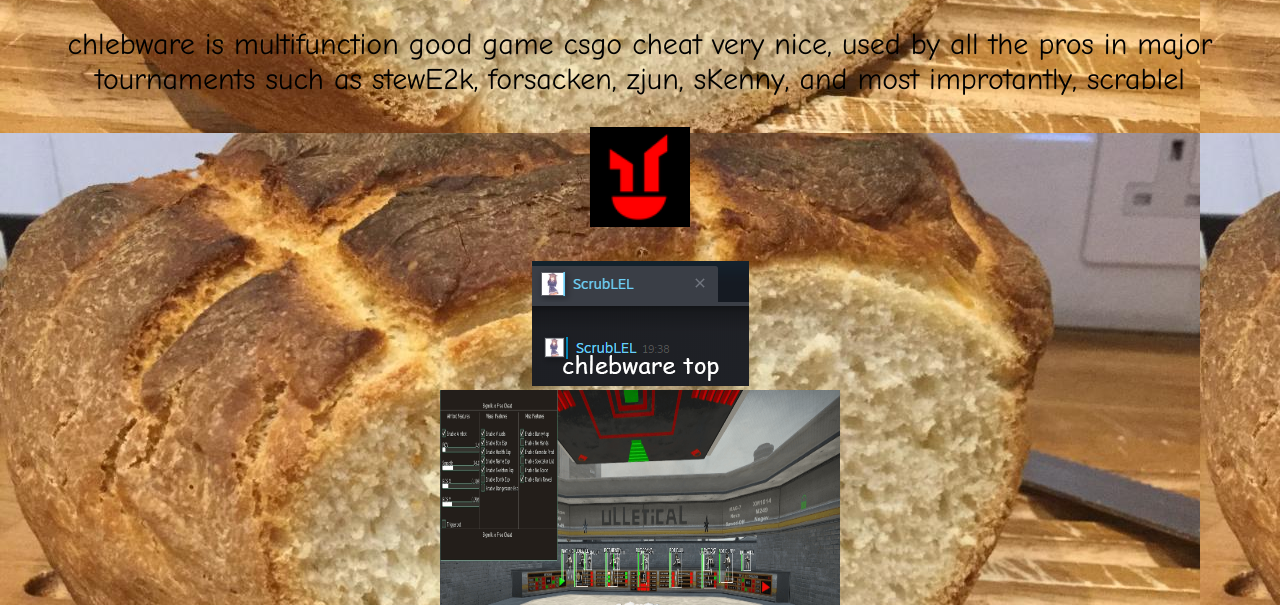
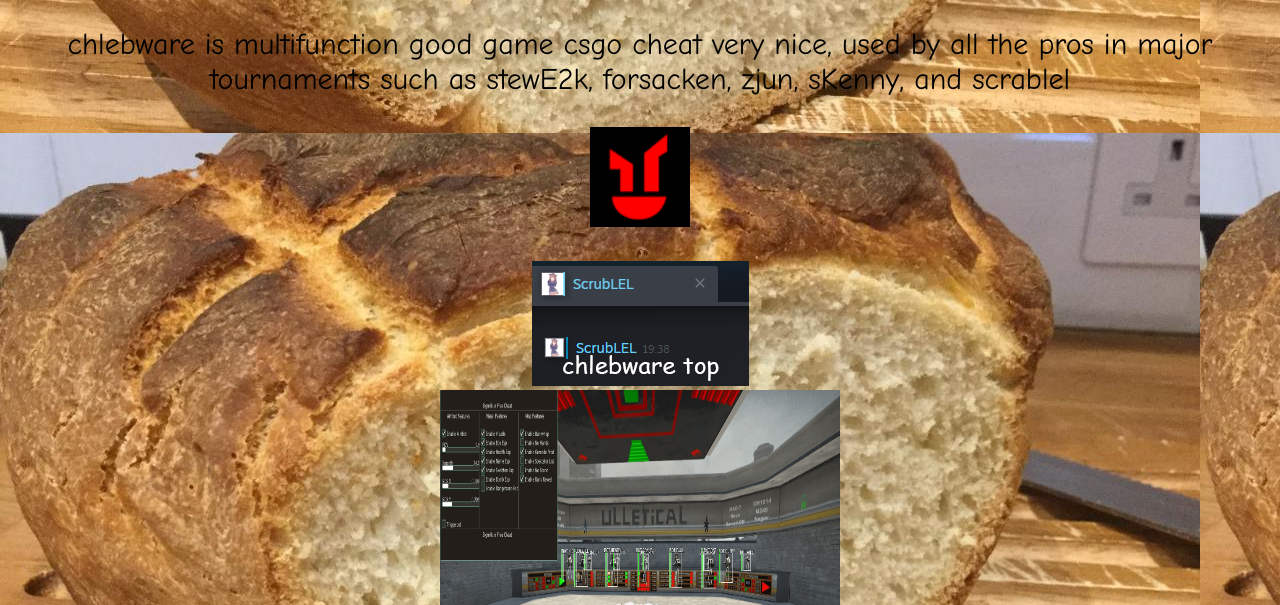
Before and after one commit to ec420/ec420.github.io, a plain HTML site: page index.html in a window 1280 px wide. Shown: the part 495-1100 px from the top of the page. Drawn offline with Linux system fonts and the light colour scheme.

Commit message:
Update index.html

```diff
--- a/index.html
+++ b/index.html
@@ -41,7 +41,7 @@
 		</video>
 		<br>
 		<button id="moosic" onclick="playAudio()" type="button">click for music</button>
-		<p> chlebware is multifunction good game csgo cheat very nice, used by all the pros in major tournaments such as stewE2k, forsacken, zjun, sKenny, and most improtantly, scrablel </p>
+		<p> chlebware is multifunction good game csgo cheat very nice, used by all the pros in major tournaments such as stewE2k, forsacken, zjun, sKenny, and scrablel </p>
 		<img src="asss/shranb.png" width="100px" height="100px"><p>   </p><img src="asss/screbaprove.png"><br>
 		<image src="asss/chlebware.png" width="400px" height="400px">
 		<br>
```
